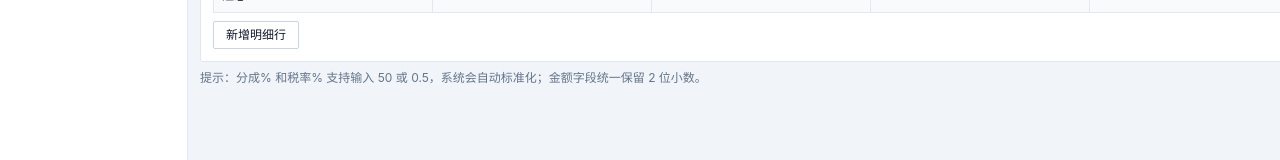
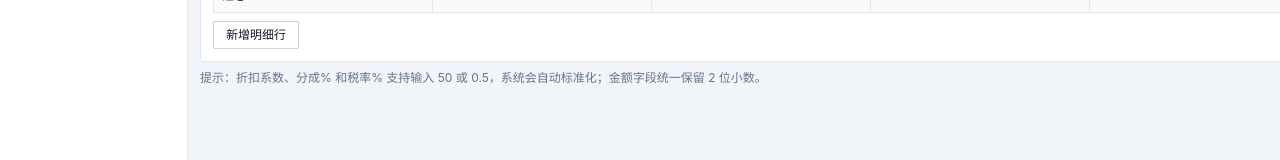
Before and after one commit to yiwa033/dz2026, a Next.js app: page /channel-reconciliation/new in a window 1280 px wide. Shown: the part 254-414 px from the top of the page. Built offline with nearby package versions, Linux system fonts and the light colour scheme.

Commit message:
fix: normalize discount rate as percentage input
Treat discount rate like other percentage fields so values like 80 are normalized to 0.8, and update editor hint text to match the calculation behavior.

```diff
--- a/src/components/reconciliation/document-editor.tsx
+++ b/src/components/reconciliation/document-editor.tsx
@@ -282,7 +282,7 @@ export function DocumentEditor({
         </div>
       </Card>
       <div className="text-xs text-slate-500">
-        提示：分成% 和税率% 支持输入 50 或 0.5，系统会自动标准化；金额字段统一保留 2 位小数。
+        提示：折扣系数、分成% 和税率% 支持输入 50 或 0.5，系统会自动标准化；金额字段统一保留 2 位小数。
       </div>
     </form>
   );
--- a/src/lib/reconciliation-formulas.ts
+++ b/src/lib/reconciliation-formulas.ts
@@ -44,7 +44,7 @@ export function toNumber(value: NumericLike) {
 
 export function calculateRow(row: RowInput): RowResult {
   const backendRevenue = toNumber(row.backend_revenue);
-  const discountRate = toNumber(row.discount_rate);
+  const discountRate = normalizeRate(toNumber(row.discount_rate));
   const voucher = toNumber(row.voucher_amount);
   const freeTrial = toNumber(row.free_trial_amount);
   const refund = toNumber(row.refund_amount);
```
